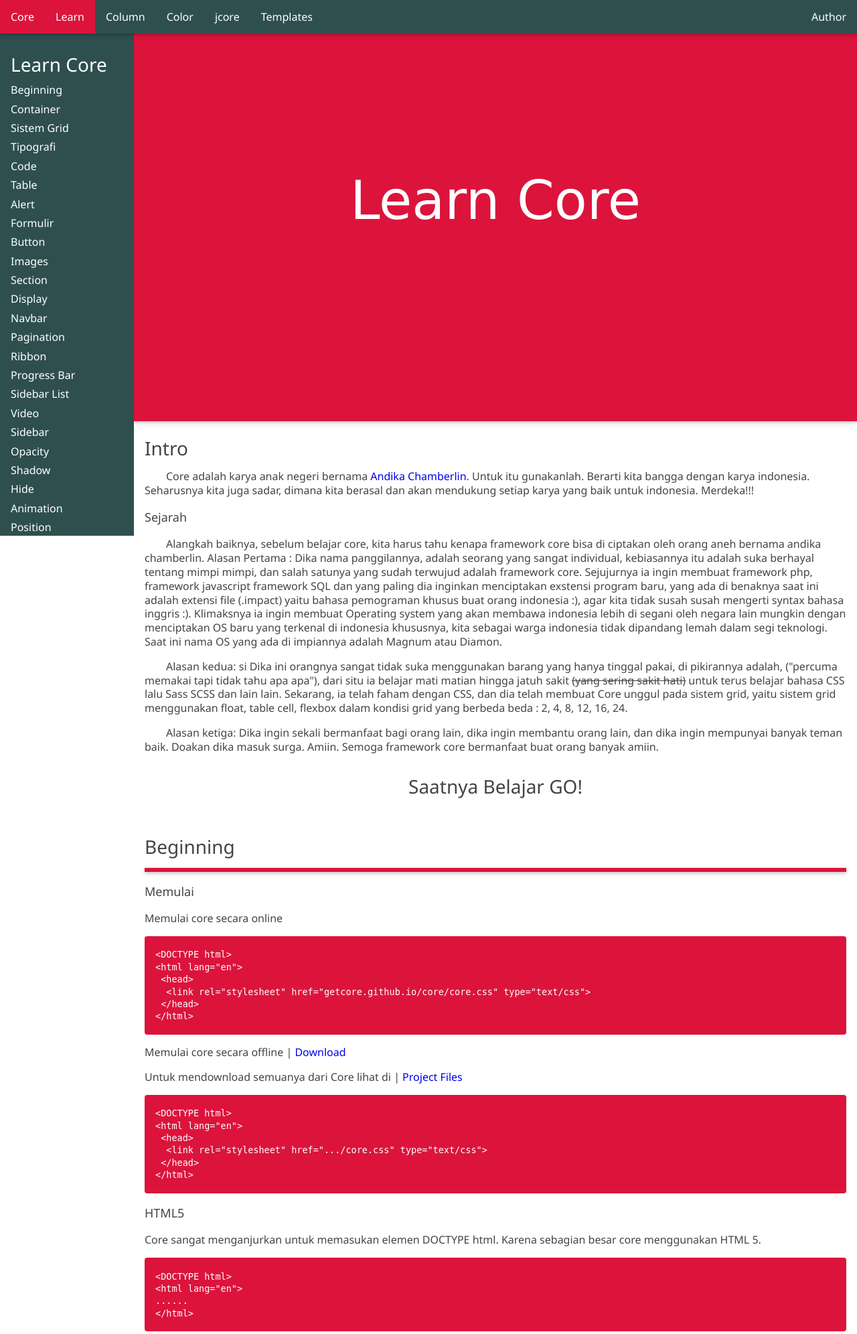
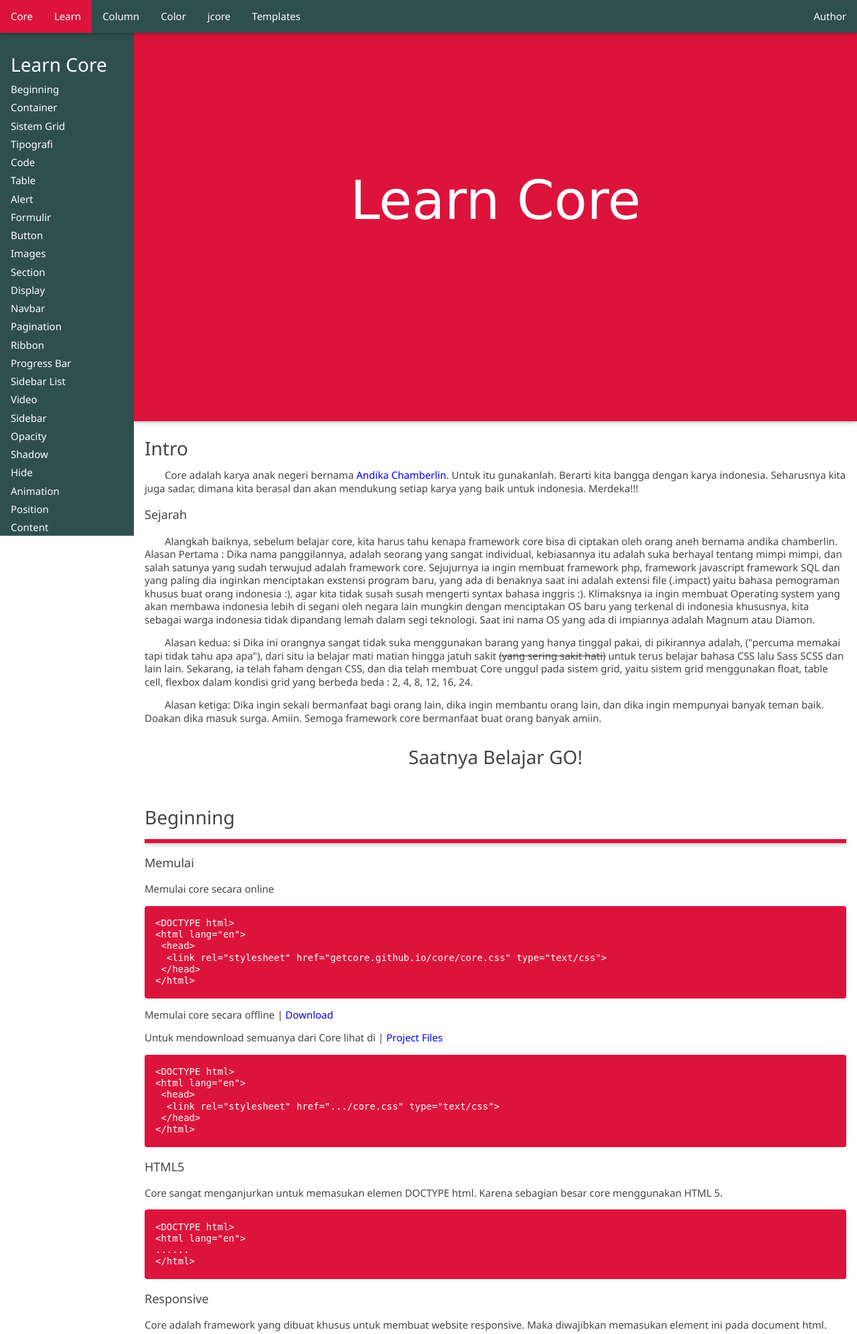
Before and after one commit to pikarin/getcore.github.io, a PHP site: page /learn.html in a window 1280 px wide. Shown: the top 1992 px of the page at 67% size. Run offline with PHP 8.4, Linux system fonts and the light colour scheme; some libraries are stand-ins or nearby versions; some web fonts are replaced.

Commit message:
Update core.css

```diff
--- a/core/core.css
+++ b/core/core.css
@@ -27,14 +27,14 @@
 html{
 	box-sizing: border-box;
 	overflow-x:hidden;
-	font-size:16px;
+	font-size:15px;
 	font-family: "Segoe UI",Verdana;
 	text-rendering: optimizeLegibility;
 	-moz-osx-font-smoothing: grayscale;
 	-webkit-font-smoothing: antialiased;
 }
 body{
-	font-size:16px;
+	font-size:15px;
 	color:#444;
 }
 a{
@@ -57,7 +57,7 @@
 	border-radius: 4px;
 }
 pre code {
-	font-size:13.5px;
+	font-size:14px;
 	white-space: pre-wrap;
 	font-family: inherit;
 	font-weight: inherit;
@@ -2489,32 +2489,115 @@
 
 
 /*================================================= Font ========================================================*/
-/* Font Size */
-.font-2{font-size:2px}
-.font-4{font-size:4px}
-.font-5{font-size:5px}
-.font-6{font-size:6px}
-.font-8{font-size:8px}
-.font-10{font-size:10px}
-.font-12{font-size:12px}
-.font-14{font-size:14px}
-.font-16{font-size:16px}
-.font-18{font-size:18px}
-.font-20{font-size:20px}
-.font-21{font-size:21px}
-.font-22{font-size:22px}
-.font-24{font-size:24px}
-.font-26{font-size:26px}
-.font-28{font-size:28px}
-.font-30{font-size:30px}
-.font-32{font-size:32px}
-.font-36{font-size:36px}
-.font-48{font-size:48px}
-.font-64{font-size:64px}
-.font-72{font-size:72px}
-.font-128{font-size:128px}
-.font-256{font-size:256px}
-.font-512{font-size:512px}
+.font-1{font-size:1px;}
+.font-2{font-size:2px;}
+.font-3{font-size:3px;}
+.font-4{font-size:4px;}
+.font-5{font-size:5px;}
+.font-6{font-size:6px;}
+.font-7{font-size:7px;}
+.font-8{font-size:8px;}
+.font-9{font-size:9px;}
+.font-10{font-size:10px;}
+
+.font-11{font-size:11px;}
+.font-12{font-size:12px;}
+.font-13{font-size:13px;}
+.font-14{font-size:14px;}
+.font-15{font-size:15px;}
+.font-16{font-size:16px;}
+.font-17{font-size:17px;}
+.font-18{font-size:18px;}
+.font-19{font-size:19px;}
+.font-20{font-size:20px;}
+
+.font-21{font-size:21px;}
+.font-22{font-size:22px;}
+.font-23{font-size:23px;}
+.font-24{font-size:24px;}
+.font-25{font-size:25px;}
+.font-26{font-size:26px;}
+.font-27{font-size:27px;}
+.font-28{font-size:28px;}
+.font-29{font-size:29px;}
+.font-30{font-size:30px;}
+
+.font-31{font-size:31px;}
+.font-32{font-size:32px;}
+.font-33{font-size:33px;}
+.font-34{font-size:34px;}
+.font-35{font-size:35px;}
+.font-36{font-size:36px;}
+.font-37{font-size:37px;}
+.font-38{font-size:38px;}
+.font-39{font-size:39px;}
+.font-40{font-size:40px;}
+
+.font-41{font-size:41px;}
+.font-42{font-size:42px;}
+.font-43{font-size:43px;}
+.font-44{font-size:44px;}
+.font-45{font-size:45px;}
+.font-46{font-size:46px;}
+.font-47{font-size:47px;}
+.font-48{font-size:48px;}
+.font-49{font-size:49px;}
+.font-50{font-size:50px;}
+
+.font-51{font-size:51px;}
+.font-52{font-size:52px;}
+.font-53{font-size:53px;}
+.font-54{font-size:54px;}
+.font-55{font-size:55px;}
+.font-56{font-size:56px;}
+.font-57{font-size:57px;}
+.font-58{font-size:58px;}
+.font-59{font-size:59px;}
+.font-60{font-size:60px;}
+
+.font-61{font-size:61px;}
+.font-62{font-size:62px;}
+.font-63{font-size:63px;}
+.font-64{font-size:64px;}
+.font-65{font-size:65px;}
+.font-66{font-size:66px;}
+.font-67{font-size:67px;}
+.font-68{font-size:68px;}
+.font-69{font-size:69px;}
+.font-70{font-size:70px;}
+
+.font-71{font-size:71px;}
+.font-72{font-size:72px;}
+.font-73{font-size:73px;}
+.font-74{font-size:74px;}
+.font-75{font-size:75px;}
+.font-76{font-size:76px;}
+.font-77{font-size:77px;}
+.font-78{font-size:78px;}
+.font-79{font-size:79px;}
+.font-80{font-size:80px;}
+
+.font-81{font-size:81px;}
+.font-82{font-size:82px;}
+.font-83{font-size:83px;}
+.font-84{font-size:84px;}
+.font-85{font-size:85px;}
+.font-86{font-size:86px;}
+.font-87{font-size:87px;}
+.font-88{font-size:88px;}
+.font-89{font-size:89px;}
+.font-90{font-size:90px;}
+
+.font-91{font-size:91px;}
+.font-92{font-size:92px;}
+.font-93{font-size:93px;}
+.font-94{font-size:94px;}
+.font-95{font-size:95px;}
+.font-96{font-size:96px;}
+.font-97{font-size:97px;}
+.font-98{font-size:98px;}
+.font-99{font-size:99px;}
+.font-100{font-size:100px;}
 
 .left-align {
 	text-align: left;
@@ -3072,46 +3155,10 @@
 }
 /*============================================= End Progress ====================================================*/
 
-/*============================================= Accordion =======================================================*/
-.accordion {
-    background-color: #eee;
-    cursor: pointer;
-    padding:16px;
-    width: 100%;
-    text-align: left;
-    border: none;
-    outline: none;
-	font-family:inherit;
-}
-.accordion.active,.accordion:hover {
-    background-color: #ddd;
-}
-.accordion-content {
-    padding:0 16px;
-    background-color: white;
-    display: none;
-}
-.accordion:after {
-    content: '\02795';
-    font-size: 16px;
-    float: right;
-    margin-left: 5px;
-}
-
-.accordion.active:after {
-    content: "\2796";
-	font-size:16px;
-}
-.accordion:focus{
-	outline:0;
-}
-
-/*============================================ And Accordion ====================================================*/
-
 /*=============================================== Button ========================================================*/
 .button{
 	display: inline-block;
-	font-size:16px;
+	font-size:inherit;
 	padding: 10px 16px;
 	text-align: center;
 	white-space: nowrap;
@@ -3123,7 +3170,7 @@
 }
 .button-block{
 	display:block;
-	font-size:16px;
+	font-size:inherit;
 	padding: 10px 16px;
 	text-align: center;
 	white-space: nowrap;
@@ -3136,7 +3183,7 @@
 }
 .button-default{
 	display: inline-block;
-	font-size:16px;
+	font-size:inherit;
 	padding: 10px 16px;
 	text-align: center;
 	white-space: nowrap;
@@ -3156,7 +3203,7 @@
 }
 .button-disabled{
 	display: inline-block;
-	font-size:16px;
+	font-size:inherit;
 	padding: 10px 16px;
 	text-align: center;
 	white-space: nowrap;
@@ -3173,7 +3220,7 @@
 
 /*============================================ Dropdown =========================================================*/
 .dropdown-button{
-    font-size: 16px;
+    font-size: inherit;
     cursor: pointer;
 }
 .dropdown {
@@ -3207,8 +3254,8 @@
   height: 0;
   margin-left: 2px;
   vertical-align: middle;
-  border-top: 6px dashed;
-  border-top: 6px solid \9;
+  border-top: 5px dashed;
+  border-top: 5px solid \9;
   border-right: 5px solid transparent;
   border-left: 5px solid transparent;
 }
@@ -3218,8 +3265,8 @@
   height: 0;
   margin-left: 2px;
   vertical-align: middle;
-  border-bottom: 6px dashed;
-  border-bottom: 6px solid \9;
+  border-bottom: 5px dashed;
+  border-bottom: 5px solid \9;
   border-right: 5px solid transparent;
   border-left: 5px solid transparent;
 }
@@ -3256,9 +3303,6 @@
 /*=========================================== Box Shadow ========================================================*/
 
 .box-shadow{box-shadow:0 2px 4px 0 rgba(0,0,0,0.16),0 2px 10px 0 rgba(0,0,0,0.12)!important}
-.box-shadow-bottom{box-shadow:0 2px 4px 0 rgba(0,0,0,0.16),0 2px 10px 0 rgba(0,0,0,0.12)!important}
-.box-shadow-top{box-shadow:0 1px 4px 2px rgba(0,0,0,0.16),0 2px 10px 2px rgba(0,0,0,0.12)!important}
-
 .text-shadow{text-shadow: 0 1px 2px rgba(0, 0, 0, .6)!important}
 
 /*========================================== End Box-shadow =====================================================*/
@@ -3555,3 +3599,62 @@
 	padding:0 32px;
 }
 /*========================================= End Grid ============================================================*/
+
+/*========================================= Cursor ==============================================================*/
+
+.cursor-help:hover{
+	cursor:help;
+}
+.cursor-alias:hover{
+	cursor:alias;
+}
+.cursor-all-scroll:hover{
+	cursor:all-scroll;
+}
+.cursor-auto:hover{
+	cursor:auto;
+}
+.cursor-not-allowed:hover{
+	cursor:not-allowed;
+}
+.cursor-wait:hover{
+	cursor:wait;
+}
+.cursor-cell:hover{
+	cursor:cell;
+}
+.cursor-copy:hover{
+	cursor:copy;
+}
+.cursor-crosshair:hover{
+	cursor:crosshair;
+}
+.cursor-col-resize:hover{
+	cursor:col-resize;
+}
+.cursor-vertical-text:hover{
+	cursor:vertical-text;
+}
+.cursor-text:hover{
+	cursor:text;
+}
+.cursor-progress:hover{
+	cursor:progress;
+}
+.cursor-zoom-in:hover{
+	cursor:zoom-in;
+}
+.cursor-pointer:hover{
+	cursor:pointer;
+}
+.cursor-move:hover{
+	cursor:move;
+}
+.cursor-zoom-out:hover{
+	cursor:zoom-out;
+}
+.cursor-none:hover{
+	cursor:none;
+}
+
+/*========================================= End Cursor ==========================================================*/
```
Also changed, not shown: other parts of core/core.css (+49 -49 lines).
